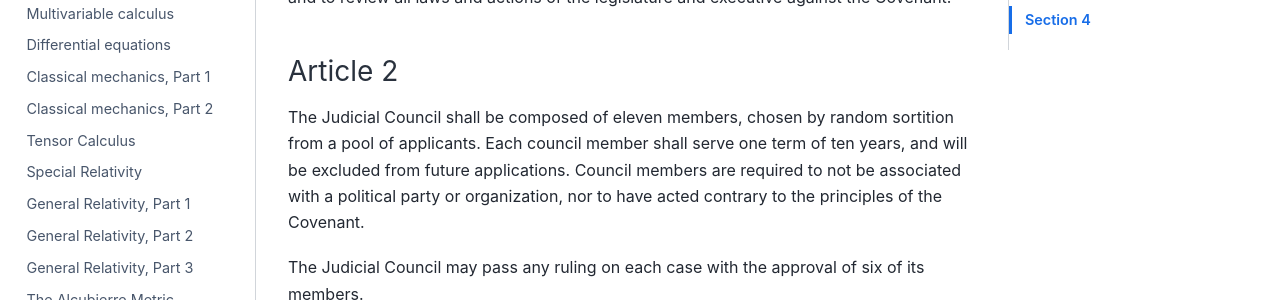
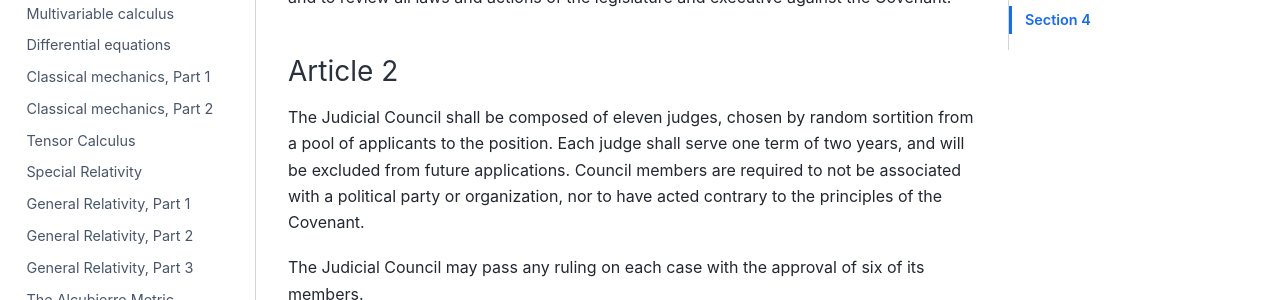
Before and after one commit to elaraproject/elara-handbook, a Jupyter Book: the page built from book/ecosystem/covenant.md, in a window 1280 px wide and 900 px high, scrolled down 4984 px. Shown: the part 153-453 px from the top of the window. Built offline with Jupyter Book 1.0.4 settings and Sphinx 7.4.7 and the Sphinx Book theme 1.1.4, drawn with Linux system fonts in a browser that asks for light colours.

Commit message:
Judicial councilor -> judge

```diff
--- a/book/ecosystem/covenant.md
+++ b/book/ecosystem/covenant.md
@@ -130,7 +130,7 @@ The Judicial Council shall have the power to determine all disputes within the c
 
 ### Article 2
 
-The Judicial Council shall be composed of eleven members, chosen by random sortition from a pool of applicants. Each council member shall serve one term of ten years, and will be excluded from future applications. Council members are required to not be associated with a political party or organization, nor to have acted contrary to the principles of the Covenant.
+The Judicial Council shall be composed of eleven judges, chosen by random sortition from a pool of applicants to the position. Each judge shall serve one term of two years, and will be excluded from future applications. Council members are required to not be associated with a political party or organization, nor to have acted contrary to the principles of the Covenant.
 
 The Judicial Council may pass any ruling on each case with the approval of six of its members.
 
```
Also changed, not shown: book/ecosystem/guide-to-governance.md (+1 -1 lines).
